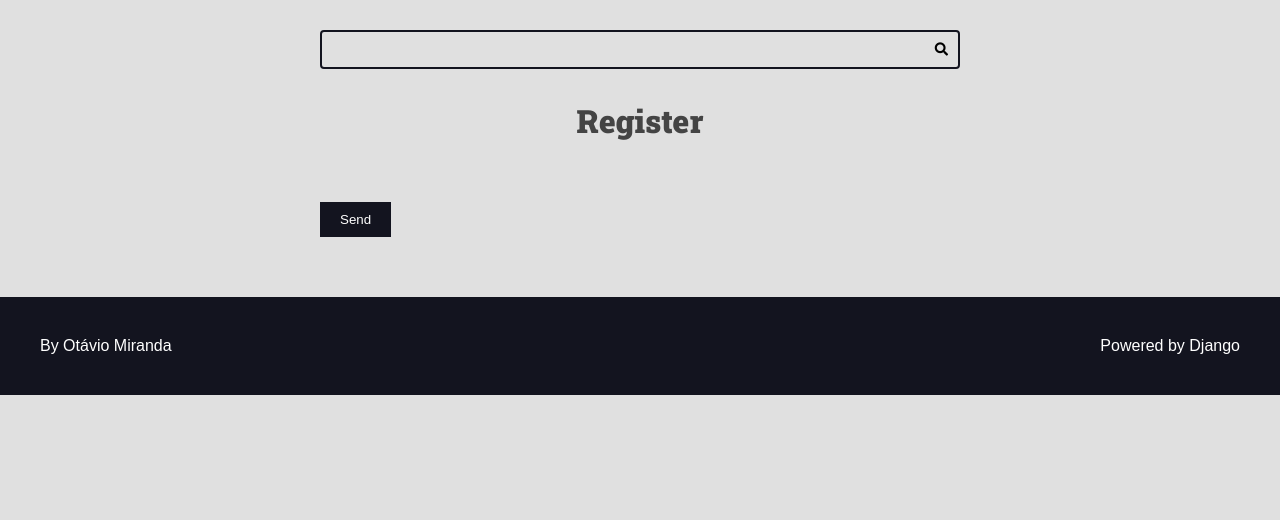
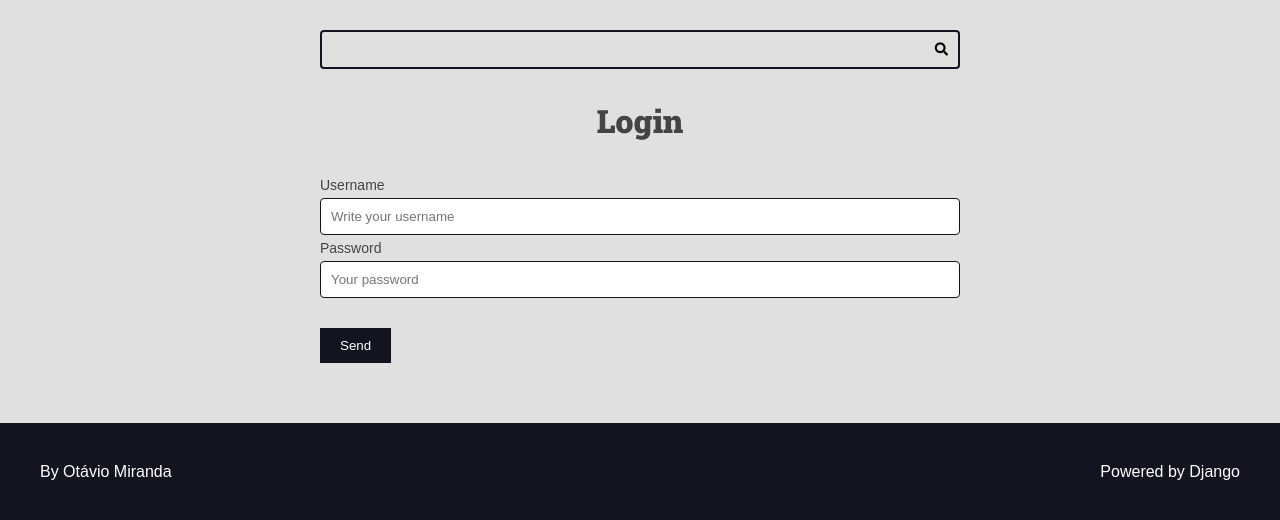
Before and after one commit to LucasNithael/Recipes-django, a Django app: page /authors/login/ in a window 1280 px wide. Shown: the part 113-633 px from the top of the page. Run offline with Django 4.2, Linux system fonts and the light colour scheme.

Commit message:
Autenticação de usuários

```diff
--- /dev/null
+++ b/authors/forms/login_forms.py
@@ -0,0 +1,14 @@
+from django import forms
+
+
+class LoginForm(forms.Form):
+    username = forms.CharField(
+        widget=forms.TextInput(attrs={
+            'placeholder': 'Write your username'
+        })
+    )
+    password = forms.CharField(
+        widget=forms.PasswordInput(attrs={
+            'placeholder': 'Your password'
+        })
+    )
--- a/authors/templates/authors/pages/login.html
+++ b/authors/templates/authors/pages/login.html
@@ -1,14 +1,16 @@
 {% extends 'global/base.html' %}
 
-{% block title %}Register  {% endblock title %}
+{% block title %}Login  {% endblock title %}
 
 {% block content %}
  <div class="main-content center container">
-    <h1>Register</h1>
+    <h1>Login</h1>
+    {% if request.user.is_authenticated %}
+      <p>You are logged - {{request.user.username}}</p>
+    {% endif %}
  </div>
 
-{% include 'global/partials/message.html' %}
 
+   {% include 'global/partials/message.html' %}
    {% include 'global/partials/forms.html' %}
-
 {% endblock content %}
--- a/authors/templates/authors/pages/register_view.html
+++ b/authors/templates/authors/pages/register_view.html
@@ -7,7 +7,7 @@
     <h1>Register</h1>
  </div>
 
-{% include 'global/partials/message.html' %}
+   {% include 'global/partials/message.html' %}
 
    {% include 'global/partials/forms.html' %}
 
--- a/authors/urls.py
+++ b/authors/urls.py
@@ -8,5 +8,5 @@ urlpatterns = [
     path('register/', views.register_view, name='register'),
     path('register/create/', views.register_create, name='create'),
     path('login/', views.login_view, name='login'),
-    path('login/create/', views.login_view, name='login_create'),
+    path('login/create/', views.login_create, name='login_create'),
 ]
--- a/authors/views.py
+++ b/authors/views.py
@@ -1,8 +1,9 @@
 from django.contrib import messages
 from django.shortcuts import render, redirect
 from django.urls import reverse
-from .forms import RegisterForm
+from .forms import RegisterForm, LoginForm
 from django.http import Http404
+from django.contrib.auth import authenticate, login
 
 
 def register_view(request):
@@ -11,7 +12,7 @@ def register_view(request):
     return render(request, 'authors/pages/register_view.html', {
         'form': form,
         'form_action': reverse('authors:create')
-            })
+    })
 
 
 def register_create(request):
@@ -35,8 +36,32 @@ def register_create(request):
         # limpa os dados da sessão caso o formulário seja váliado
         del (request.session['request_form_data'])
 
-    return redirect('authors:register')
+    return redirect('authors:login')
 
 
 def login_view(request):
-    return render(request, 'authors/pages/login.html')
+    form = LoginForm()
+    action = reverse('authors:login_create')
+    context = {'form': form, 'form_action': action}
+    return render(request, 'authors/pages/login.html', context)
+
+
+def login_create(request):
+    if request.method != 'POST':
+        raise Http404
+
+    form = LoginForm(request.POST)
+
+    if form.is_valid():
+        username = form.cleaned_data.get('username', '')
+        password = form.cleaned_data.get('password', '')
+        authenticate_user = authenticate(username=username, password=password)
+        if authenticate_user is not None:
+            messages.success(request, 'Successs')
+            login(request, authenticate_user)
+        else:
+            messages.error(request, 'Invalid credentials')
+    else:
+        messages.error(request, 'Invalid username or password')
+
+    return redirect('authors:login')
```
Also changed, not shown: authors/forms/__init__.py (added, +13 -0 lines), authors/forms/register_forms.py (renamed from authors/forms.py), db.sqlite3.
